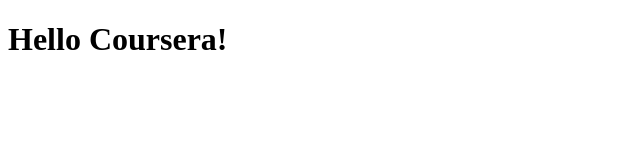
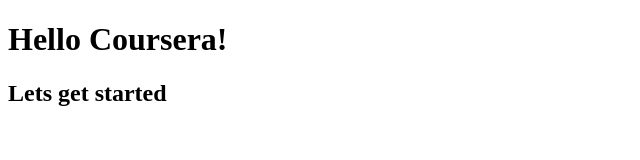
Before and after one commit to HelloBijay/coursera-test, a plain HTML site: page site/index.html in a window 1280 px wide. Shown: the whole page, without its empty margins (0-640 px from the left). Drawn offline with Linux system fonts and the light colour scheme.

Commit message:
minor addition to our page content

```diff
--- a/site/index.html
+++ b/site/index.html
@@ -7,5 +7,6 @@
 </head>
 <body>
 <h1>Hello Coursera!</h1>
+<h2>Lets get started</h2>
 </body>
 </html>
```
